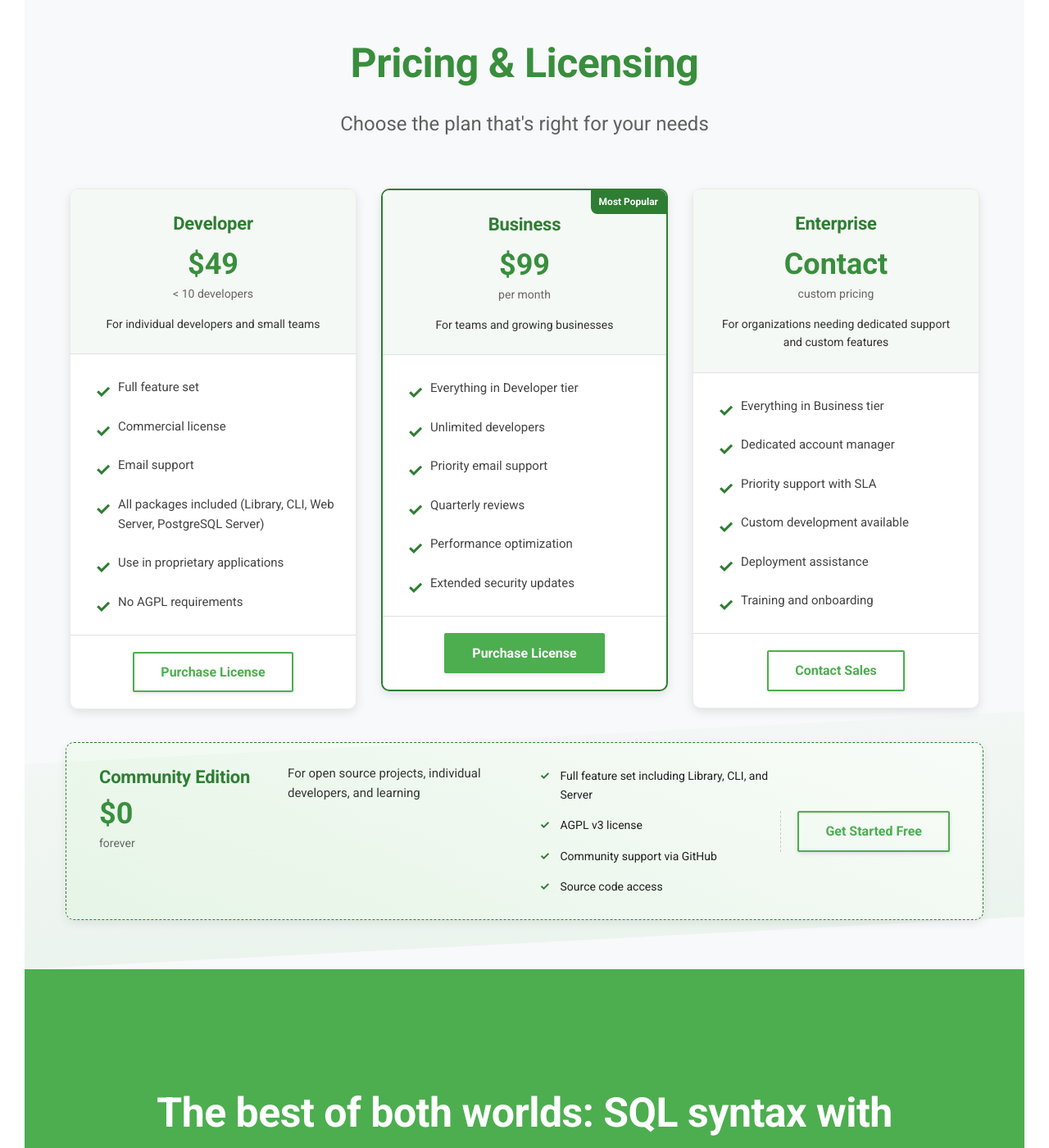
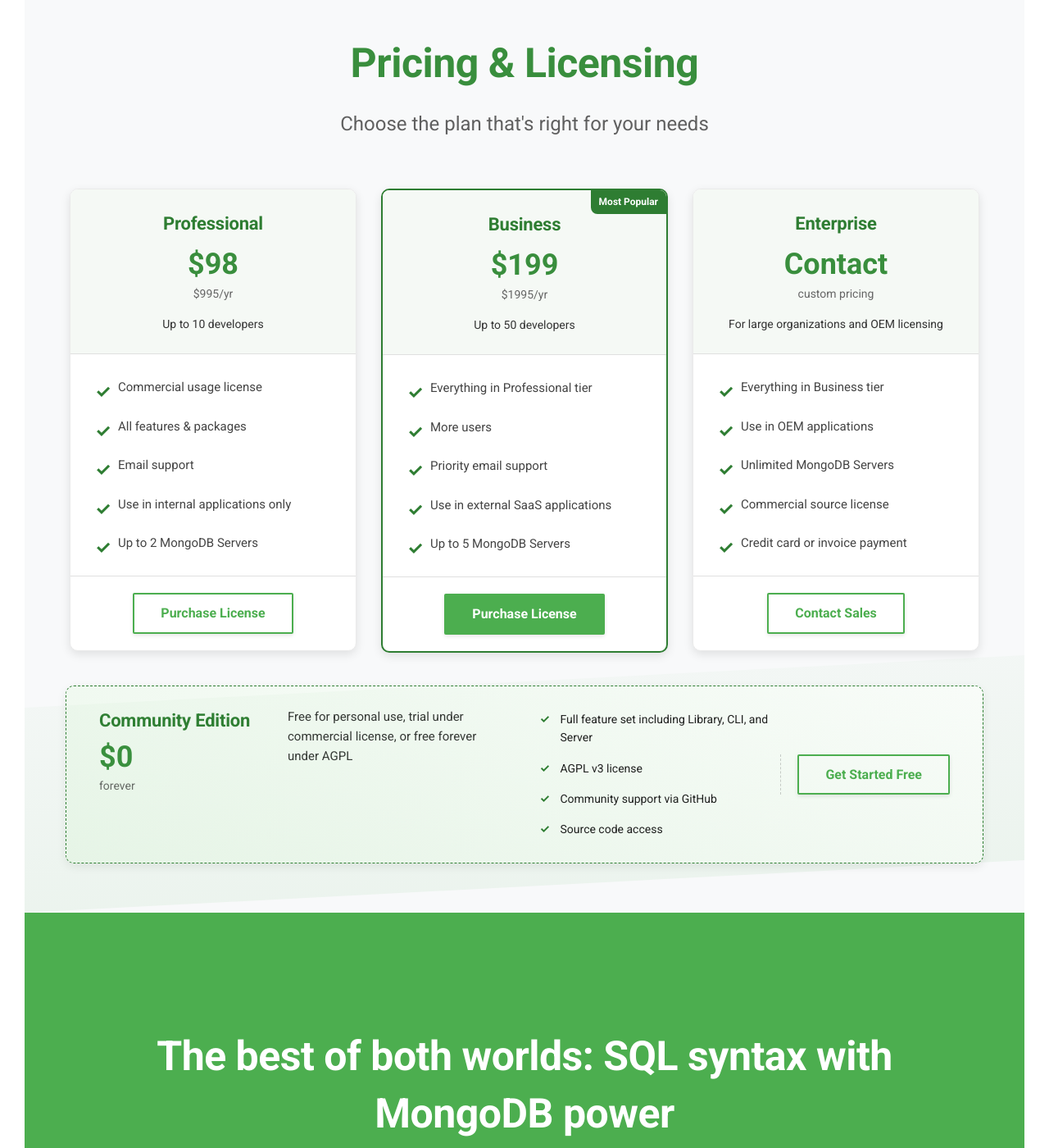
Before and after one commit to beekeeper-studio/queryleaf, an MkDocs documentation site: the page built from docs/index.md, in a window 1280 px wide and 1400 px high, scrolled down 7113 px. Shown: the whole window at 82% size. Built offline with MkDocs 1.6.1 and Material for MkDocs 9.7.7, drawn with Linux system fonts in a browser that asks for light colours; comment, search, counter and statistics services are not loaded; some of the changed text lies outside the part shown.

Commit message:
should work

```diff
--- a/docs/index.md
+++ b/docs/index.md
@@ -452,27 +452,26 @@ const pgServer = new PostgresServer(mongoClient, 'mydb', {
     <div class="pricing-tiers">
       <div class="pricing-card">
         <div class="pricing-header">
-          <h3>Developer</h3>
+          <h3>Professional</h3>
           <div class="pricing-cost">
-            <span class="price">$49</span>
-            <span class="price-period">< 10 developers</span>
+            <span class="price">$98</span>
+            <span class="price-period">$995/yr</span>
           </div>
-          <p class="pricing-description">For individual developers and small teams</p>
+          <p class="pricing-description">Up to 10 developers</p>
         </div>
 
         <div class="pricing-features">
           <ul>
-            <li>Full feature set</li>
-            <li>Commercial license</li>
+            <li>Commercial usage license</li>
+            <li>All features & packages</li>
             <li>Email support</li>
-            <li>All packages included (Library, CLI, Web Server, PostgreSQL Server)</li>
-            <li>Use in proprietary applications</li>
-            <li>No AGPL requirements</li>
+            <li>Use in internal applications only</li>
+            <li>Up to 2 MongoDB Servers</li>
           </ul>
         </div>
 
         <div class="pricing-footer">
-          <a href="mailto:sales@queryleaf.com?subject=QueryLeaf Developer License" class="md-button">
+          <a href="mailto:sales@queryleaf.com?subject=QueryLeaf Professional License" class="md-button">
             Purchase License
           </a>
         </div>
@@ -482,20 +481,19 @@ const pgServer = new PostgresServer(mongoClient, 'mydb', {
         <div class="pricing-header">
           <h3>Business</h3>
           <div class="pricing-cost">
-            <span class="price">$99</span>
-            <span class="price-period">per month</span>
+            <span class="price">$199</span>
+            <span class="price-period">$1995/yr</span>
           </div>
-          <p class="pricing-description">For teams and growing businesses</p>
+          <p class="pricing-description">Up to 50 developers</p>
         </div>
 
         <div class="pricing-features">
           <ul>
-            <li>Everything in Developer tier</li>
-            <li>Unlimited developers</li>
+            <li>Everything in Professional tier</li>
+            <li>More users</li>
             <li>Priority email support</li>
-            <li>Quarterly reviews</li>
-            <li>Performance optimization</li>
-            <li>Extended security updates</li>
+            <li>Use in external SaaS applications</li>
+            <li>Up to 5 MongoDB Servers</li>
           </ul>
         </div>
 
@@ -513,17 +511,16 @@ const pgServer = new PostgresServer(mongoClient, 'mydb', {
             <span class="price">Contact</span>
             <span class="price-period">custom pricing</span>
           </div>
-          <p class="pricing-description">For organizations needing dedicated support and custom features</p>
+          <p class="pricing-description">For large organizations and OEM licensing</p>
         </div>
 
         <div class="pricing-features">
           <ul>
             <li>Everything in Business tier</li>
-            <li>Dedicated account manager</li>
-            <li>Priority support with SLA</li>
-            <li>Custom development available</li>
-            <li>Deployment assistance</li>
-            <li>Training and onboarding</li>
+            <li>Use in OEM applications</li>
+            <li>Unlimited MongoDB Servers</li>
+            <li>Commercial source license</li>
+            <li>Credit card or invoice payment</li>
           </ul>
         </div>
 
@@ -545,7 +542,7 @@ const pgServer = new PostgresServer(mongoClient, 'mydb', {
           </div>
         </div>
         <p class="community-description">
-          For open source projects, individual developers, and learning
+          Free for personal use, trial under commercial license, or free forever under AGPL
         </p>
         <div class="community-features">
           <ul>
@@ -834,3 +831,25 @@ const pgServer = new PostgresServer(mongoClient, 'mydb', {
     </div>
   </div>
 </div>
+
+<div class="footer-copyright">
+  <div class="container">
+    <p>© 2023-2025 Beekeeper Studio, Inc. All rights reserved.</p>
+  </div>
+</div>
+
+<style>
+.footer-copyright {
+  background-color: #f5f5f5;
+  padding: 20px 0;
+  margin-top: 60px;
+  border-top: 1px solid #e0e0e0;
+  text-align: center;
+}
+
+.footer-copyright p {
+  color: #666;
+  font-size: 14px;
+  margin: 0;
+}
+</style>
--- a/docs/overrides/home.html
+++ b/docs/overrides/home.html
@@ -69,4 +69,12 @@ LIMIT 5</code></pre>
 </section>
 {% endblock %}
 {% block content %}{% endblock %}
-{% block footer %}{% endblock %}
+{% block footer %}
+<footer class="md-footer">
+  <div class="md-footer-meta md-typeset">
+    <div class="md-footer-meta__inner md-grid">
+      {% include "partials/footer.html" %}
+    </div>
+  </div>
+</footer>
+{% endblock %}
--- /dev/null
+++ b/docs/overrides/partials/footer.html
@@ -0,0 +1,7 @@
+{% if config.copyright %}
+  <div class="md-footer-copyright">
+    <div class="md-footer-copyright__highlight">
+      {{ config.copyright }} Beekeeper Studio, Inc
+    </div>
+  </div>
+{% endif %}
--- a/mkdocs.yml
+++ b/mkdocs.yml
@@ -54,6 +54,7 @@ nav:
     - sql-syntax/array-access.md
     - sql-syntax/joins.md
     - sql-syntax/group-by.md
+  - Pricing: index.md#pricing
   - Support:
     - Pricing & Licensing: support/pricing.md
     - License FAQ: support/license-faq.md
@@ -89,4 +90,4 @@ extra_css:
   - stylesheets/extra.css
   - stylesheets/home.css
 
-copyright: Copyright &copy; 2023-2025 Beekeeper Studio Ltd.
+copyright: Copyright &copy; 2023-2025
```
Also changed, not shown: docs/support/pricing.md (+20 -10 lines), 6 other files.
